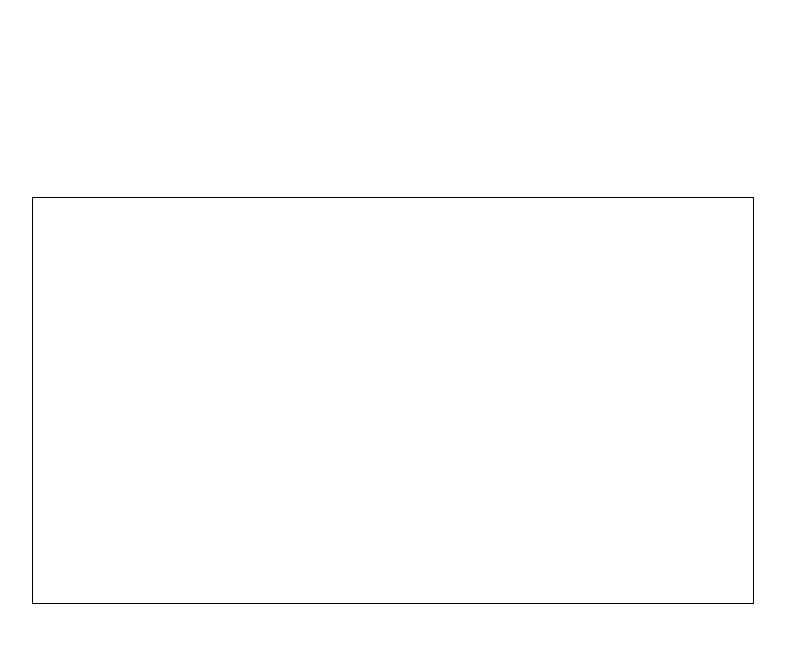
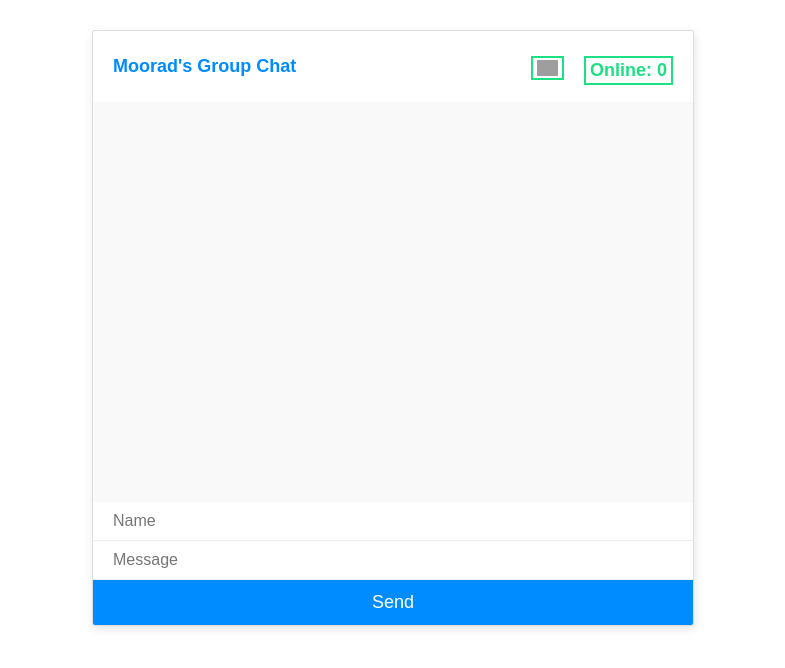
Before and after one commit to QWERTY102/Messaging, a plain HTML site: page index.html in a window 1280 px wide. Shown: the whole page, without its empty margins (247-1032 px from the left). Drawn offline with nearby package versions, Linux system fonts and the light colour scheme; no server answers; grey boxes are pictures that could not be loaded.

Commit message:
Add files via upload

```diff
--- a/chat.js
+++ b/chat.js
@@ -1,24 +1,50 @@
-socket = io.connect("https://messaging-smimciwnjn.now.sh/");
+socket = io.connect("localhost:4000");
 
 var message = document.getElementById("message")
 var btn = document.getElementById("send")
 var senderName = document.getElementById("handle")
 var messages = document.getElementById("output")
+var key = document.getElementById("key")
+
+message.addEventListener("keypress",function(evnt) {
+    if (evnt.keyCode == 13) {
+        btn.click()
+    }
+})
 
 btn.addEventListener("click", function() {
+    if (senderName.value.toLowerCase().includes("moorad")) {
+        messages.innerHTML+="<p><strong class='error'>You Don't Have Admin Access to use the name Moorad</strong></p>"
+    }
+    else if (message.value != "" && senderName.value != "") {
     socket.emit("chat", {
         name:senderName.value,
         message:message.value
     })
-    message.value = "";
+    message.value = ""
+} else {
+    messages.innerHTML+='<p><strong class="error">Your Name/Message Input Field is empty</strong></p>'
+}
 })
 
-message.onkeypress = function(e) {
-if (e.keyCode == 13) {
-        btn.click();
+socket.on("chat",function(data) {
+    if (data.admin) {
+        messages.innerHTML+="<p><strong style='color:#ff751a'>"+data.name+": </strong>"+data.message+"</p>"
+    } else {
+    messages.innerHTML+="<p><strong>"+data.name+": </strong>"+data.message+"</p>"
     }
-}
+    document.getElementById("chat-window").scrollTop = document.getElementById("chat-window").scrollHeight
 
-socket.on("chat",function(data) {
-    messages.innerHTML+="<p><strong>"+data.name+": </strong>"+data.message+"</p>"
 })
+
+
+socket.on("online", function(connections) {
+    document.getElementById('online').innerText = "Online: "+connections
+})
+
+key.addEventListener("click",function() {
+    password = prompt("Admin Access Code: ")
+    if (password != null) {
+    socket.emit("password",password)
+    }
+})
--- a/index.html
+++ b/index.html
@@ -1,11 +1,20 @@
 <html>
 <head>
-    <title>Multiplyer Game</title>
+    <title>Messaging</title>
+    <link rel="stylesheet" href="style.css">
     <script src="https://cdnjs.cloudflare.com/ajax/libs/socket.io/2.0.1/socket.io.js"></script>
-    <link rel="stylesheet" href="style.css">
+    <link href="https://fonts.googleapis.com/css?family=Nunito" rel="stylesheet">
 </head>
 <body>
-    <canvas id="canvas" width="720px" height="405"></canvas>
-    <script src="game.js"></script>
+    <div id="chat">
+        <h2>Moorad's Group Chat <span id="online"> Online: 0</span><span id="key" style="margin:0 20px;"><img src="https://cdn.iconscout.com/icon/free/png-256/key-656-450544.png" width="21px" style="margin:0;"></span></h2>
+        <div id="chat-window">
+        <div id="output"></div>
+        </div>
+        <input type="text" id="handle" placeholder="Name">
+        <input type="text" id="message" placeholder="Message">
+        <button id="send">Send</button>
+    </div>
+    <script src="chat.js"></script>
 </body>
 </html>
--- a/style.css
+++ b/style.css
@@ -1,9 +1,83 @@
-#canvas {
-    border:1px solid black;
-    position: absolute;
-    top:0;
-    bottom:0;
-    left:0;
-    right:0;
-    margin:auto;
+body {
+    font-family: 'Arial';
 }
+
+h2 {
+    font-size: 18px;
+    padding: 10px 20px;
+    color: #008cff;
+}
+
+#chat {
+    max-width: 600px;
+    margin: 30px auto;
+    border: 1px solid #ddd;
+    box-shadow: 1px 3px 10px rgba(0,0,0,0.1);
+    border-radius: 2px;
+}
+
+#chat-window {
+    height: 400px;
+    overflow: auto;
+    background: #f9f9f9;
+}
+
+#output p{
+    padding: 10px 10px;
+    margin: 5px 20px;
+    background:#f0f0f0;
+    color: #555;
+    width:80%;
+    border-radius:20px 20px 20px 0;
+}
+
+.your-comment {
+    background:#008cff;
+    text-align:right;
+    border-radius:20px 20px 0 20px;
+    float:right;
+}
+
+#output strong:not(.error){
+    color: #008cff;
+}
+
+label{
+    box-sizing: border-box;
+    display: block;
+    padding: 10px 20px;
+}
+
+input{
+    padding: 10px 20px;
+    box-sizing: border-box;
+    background: #eee;
+    border: 0;
+    display: block;
+    width: 100%;
+    background: #fff;
+    border-bottom: 1px solid #eee;
+    font-family: Arial;
+    font-size: 16px;
+}
+
+button{
+    background: #008cff;
+    color: #fff;
+    font-size: 18px;
+    border: 0;
+    padding: 12px 0;
+    width: 100%;
+    border-radius: 0 0 2px 2px;
+}
+
+#online, #key{
+    border:2px solid #1de085;
+    padding:2px 4px;
+    color:#1de085;
+    float:right;
+}
+
+.error{
+    color:red;
+}
```
